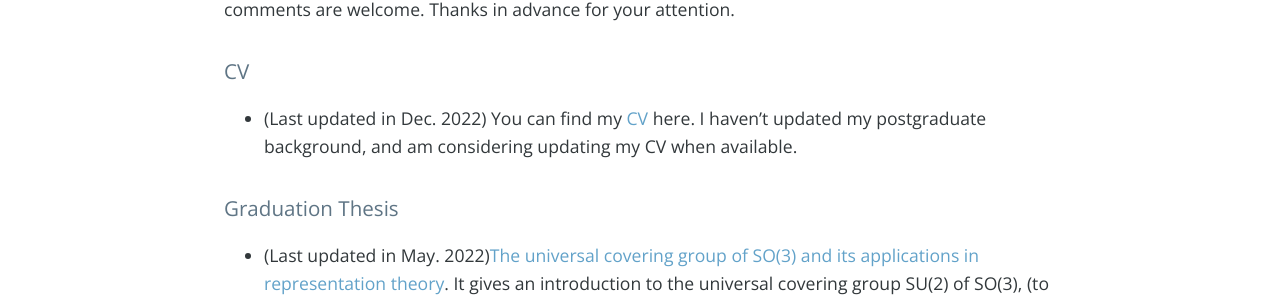
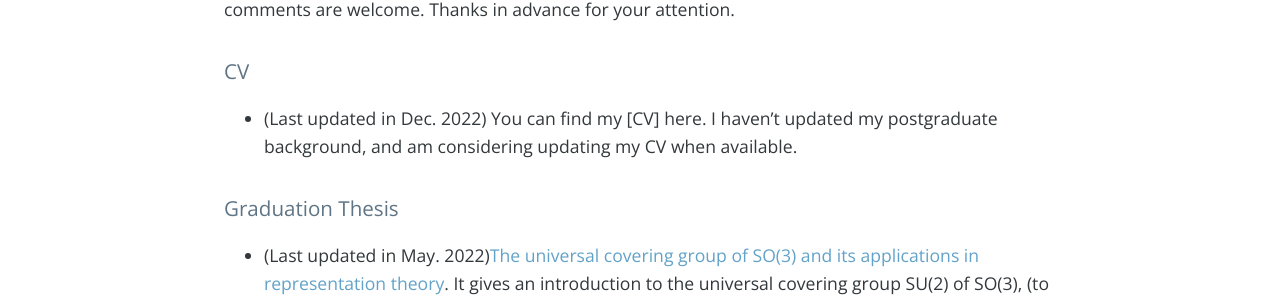
Before and after one commit to Louis-shuo-wang/Louis-shuo-wang.github.io, a Jekyll site: the page built from index.md, in a window 1280 px wide. Shown: the part 796-1097 px from the top of the page. Built offline with Jekyll 4.4.1, drawn with Linux system fonts in a browser that asks for light colours; nearby versions of some CDN libraries; our own code applies the rules of GitHub Pages for plain Markdown files; the list of posts is cut into pages by our own code; comment, search, counter and statistics services are not loaded; part of the change alters nothing that is shown.

```diff
--- a/index.md
+++ b/index.md
@@ -13,7 +13,7 @@ My email is swang666-c@my.cityu.edu.hk or surwing912@gmail.com, and my workstati
 
 
 ### CV
-* (Last updated in Dec. 2022) You can find my [CV](notes/Correspondence between Lie groups and Lie algebras/cv.pdf) here. I haven't updated my postgraduate background, and am considering updating my CV when available.
+* (Last updated in Dec. 2022) You can find my [CV] here. I haven't updated my postgraduate background, and am considering updating my CV when available.
 
 
 ### Graduation Thesis
```
